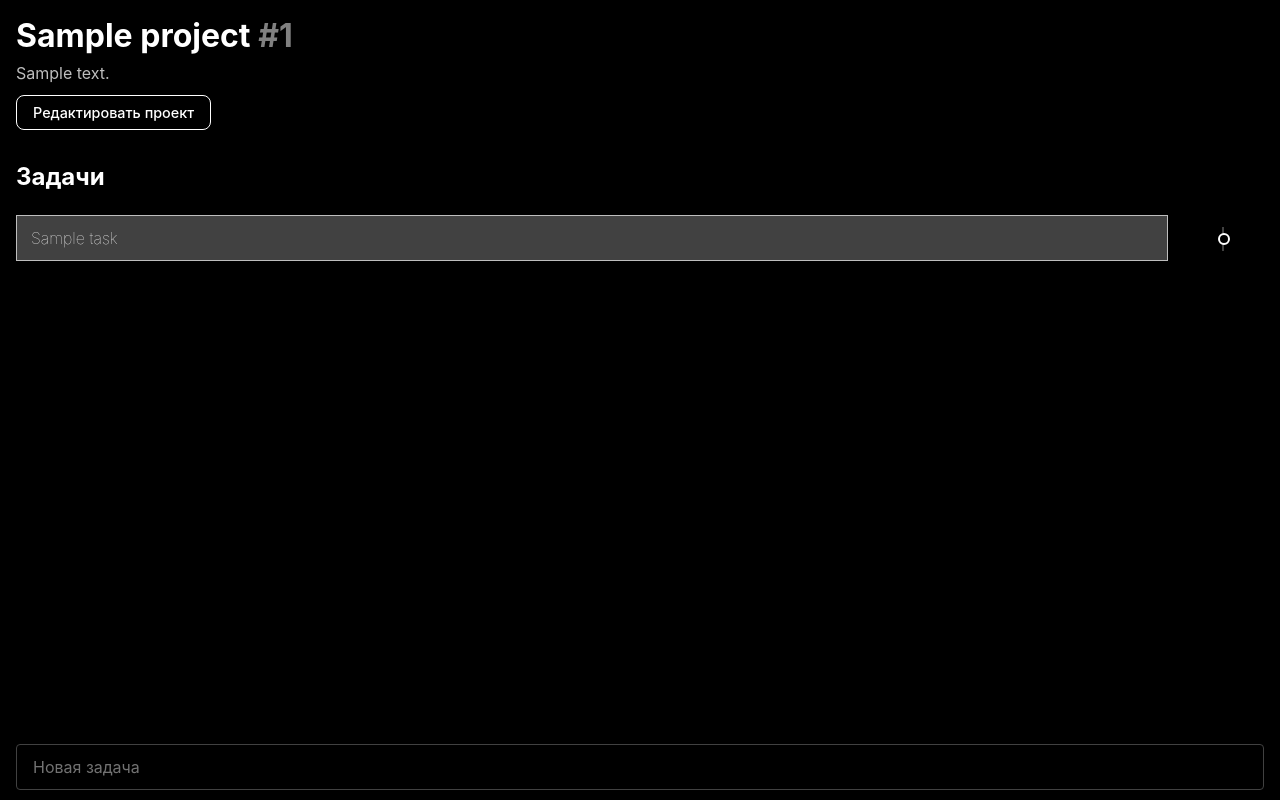
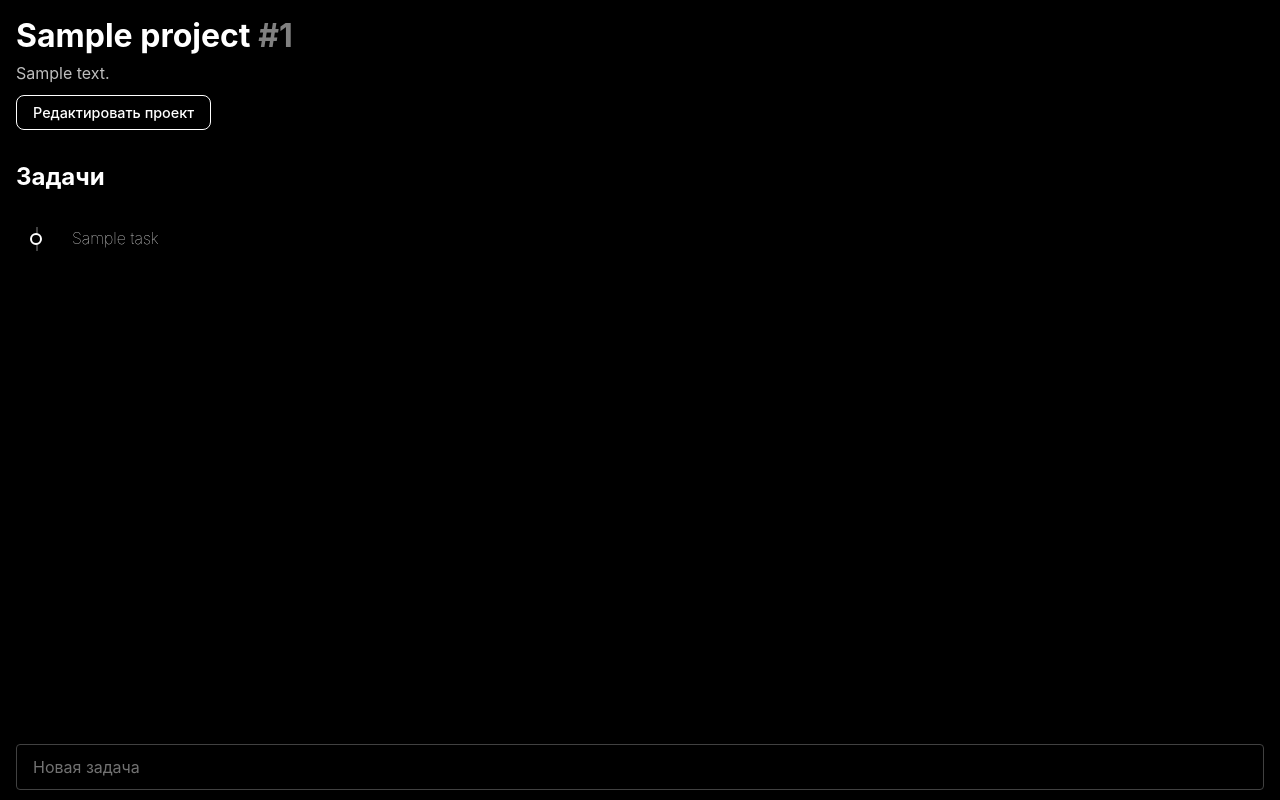
Before and after one commit to eledays/check, a Flask app: page /project/1 in a window 1280 px wide. Run offline with Flask 3, Linux system fonts and the light colour scheme; the visitor is signed in with stand-in values (Sample User, id 1); tables that the repository leaves empty hold one stand-in row (values such as "Sample post"); some libraries are stand-ins or nearby versions; some web fonts are replaced.

Commit message:
style: left timelime, no  task borders

```diff
--- a/app/static/scripts/project_page.js
+++ b/app/static/scripts/project_page.js
@@ -86,9 +86,9 @@ document.addEventListener('DOMContentLoaded', function() {
             timeline.appendChild(timelineTime);
         }
 
-        // Assemble task row
+        // Assemble task row - timeline first, then task
+        taskRow.appendChild(timeline);
         taskRow.appendChild(taskDiv);
-        taskRow.appendChild(timeline);
 
         // Add long press event listeners
         setupLongPress(taskDiv);
--- a/app/static/style/project_page.css
+++ b/app/static/style/project_page.css
@@ -43,7 +43,7 @@ body {
     position: absolute;
     top: 12px;
     bottom: 12px;
-    right: 40px; /* Center line with timeline dots (80px timeline / 2) */
+    left: 20px; /* Center line with timeline dots (40px timeline / 2) */
     width: 2px;
     background-color: var(--tertiary-color);
     z-index: 0;
@@ -70,7 +70,7 @@ body {
     margin-bottom: 2px;
     cursor: pointer;
     width: max-content;
-    padding: 12px 14px;
+    padding: 12px 0;
     min-width: min-content;
     box-sizing: content-box;
     flex: 1;
@@ -94,14 +94,17 @@ body {
                 border 0.3s ease;
     overflow: hidden;
     max-height: 100px; /* Reasonable max height for task */
+
+    border: none;
 }
 
 .task.status-todo, .task.status-in_progress {
-    background-color: var(--tertiary-color);
+    /* background-color: var(--tertiary-color); */
 }
 
 .task.status-done {
-    background-color: #ffffff2c;
+    /* background-color: #ffffff2c; */
+    border: none;
 }
 
 .task.task-appearing {
@@ -458,7 +461,7 @@ body {
     align-items: center;
     justify-content: center;
     position: relative;
-    min-width: 80px;
+    min-width: 40px;
     padding: 12px 0;
     min-height: 48px; /* Fixed height for all timelines */
 }
@@ -481,13 +484,14 @@ body {
 
 .timeline-dot.completed {
     background-color: var(--primary-color);
+    /* background-color: var(--primary-color);
     box-shadow: 0 0 0 3px var(--background-color),
-                0 0 0 5px var(--primary-color);
+                0 0 0 5px var(--primary-color); */
 }
 
 .timeline-time {
     position: absolute;
-    bottom: 4px;
+    bottom: 0;
     font-size: 0.75rem;
     color: var(--secondary-color);
     font-weight: 500;
--- a/app/templates/project_page.html
+++ b/app/templates/project_page.html
@@ -28,15 +28,15 @@
         <div class="tasks-timeline">
             {% for task in sorted_tasks %}
                 <div class="task-row">
-                    <div class="task status-{{ task.status.value }}" id="task-{{ task.id }}" data-task-id="{{ task.id }}" data-completed-at="{{ task.completed_at|utc_iso }}">
-                        <p>{{ task.title }}</p>
-                    </div>
                     <div class="timeline">
                         <div class="timeline-line"></div>
                         <div class="timeline-dot {% if task.status.value == 'done' %}completed{% endif %}"></div>
                         {% if task.status.value == 'done' and task.completed_at %}
                             <div class="timeline-time" data-time="{{ task.completed_at|utc_iso }}"></div>
                         {% endif %}
+                    </div>
+                    <div class="task status-{{ task.status.value }}" id="task-{{ task.id }}" data-task-id="{{ task.id }}" data-completed-at="{{ task.completed_at|utc_iso }}">
+                        <p>{{ task.title }}</p>
                     </div>
                 </div>
             {% endfor %}
```
